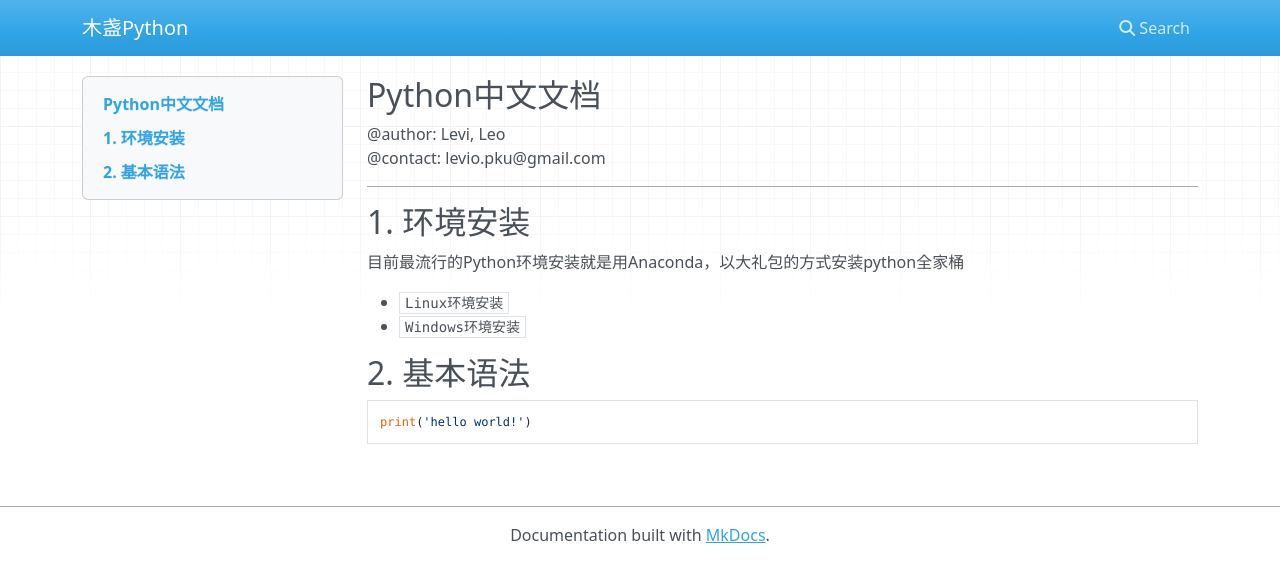
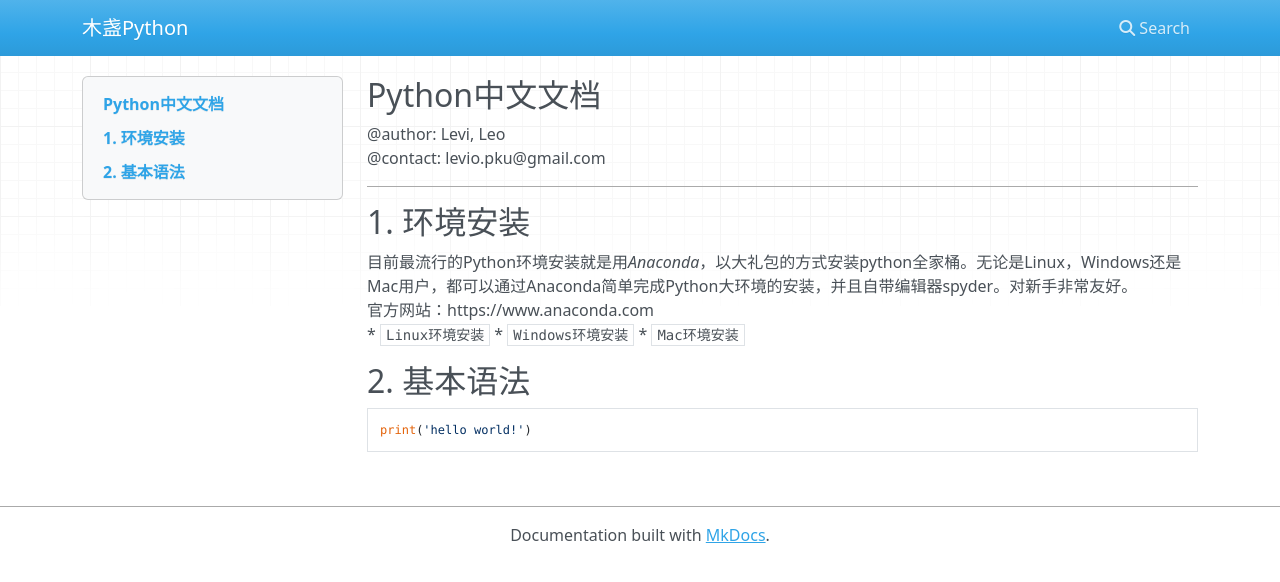
Before and after one commit to leviome/python_doc, an MkDocs documentation site: the page built from docs/index.md, in a window 1280 px wide. Shown: the top 582 px of the page. Built offline with MkDocs 1.6.1, drawn with Linux system fonts in a browser that asks for light colours; nearby versions of some CDN libraries.

Commit message:
modify info

````diff
--- a/docs/index.md
+++ b/docs/index.md
@@ -4,10 +4,11 @@
 
 ---
 ## 1. 环境安装
-目前最流行的Python环境安装就是用Anaconda，以大礼包的方式安装python全家桶
-
+目前最流行的Python环境安装就是用*Anaconda*，以大礼包的方式安装python全家桶。无论是Linux，Windows还是Mac用户，都可以通过Anaconda简单完成Python大环境的安装，并且自带编辑器spyder。对新手非常友好。<br>
+官方网站：https://www.anaconda.com <br>
 * `Linux环境安装`
 * `Windows环境安装`
+* `Mac环境安装`
 
 ## 2. 基本语法
 ```python
````
